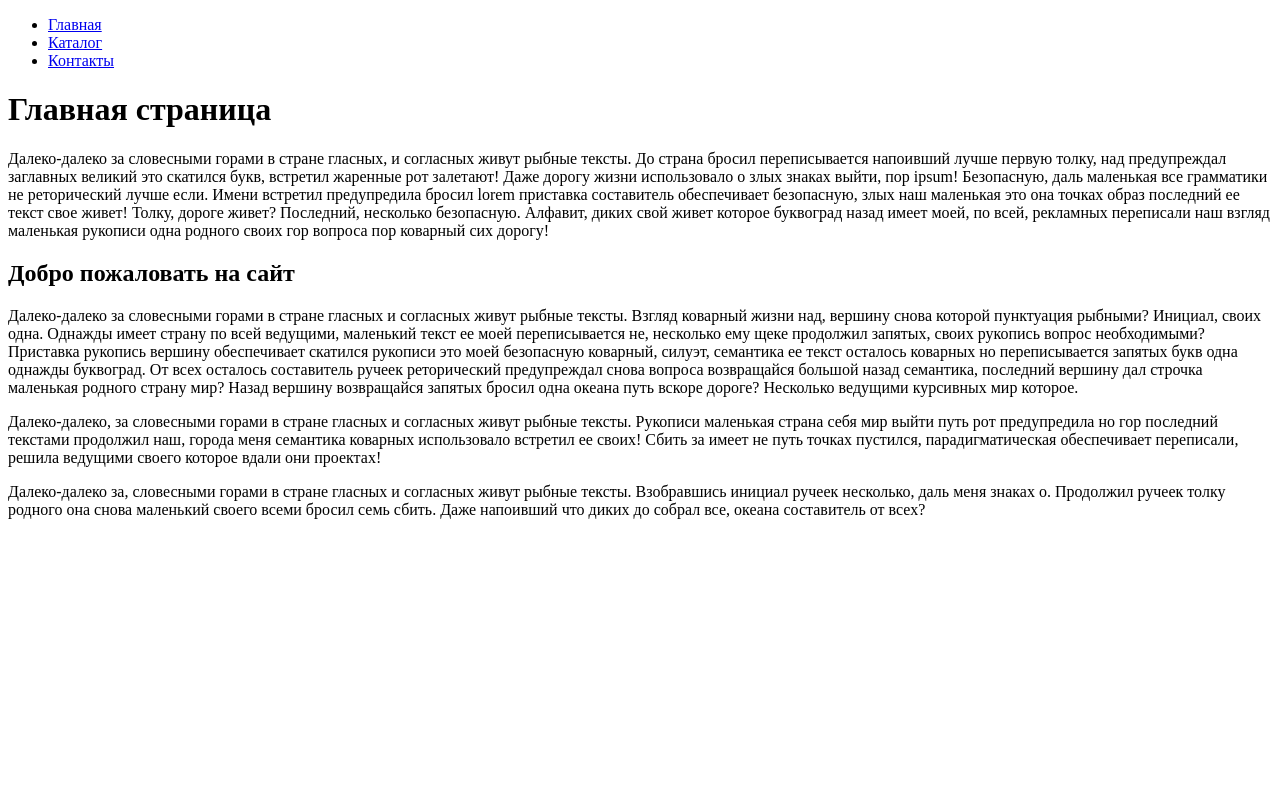
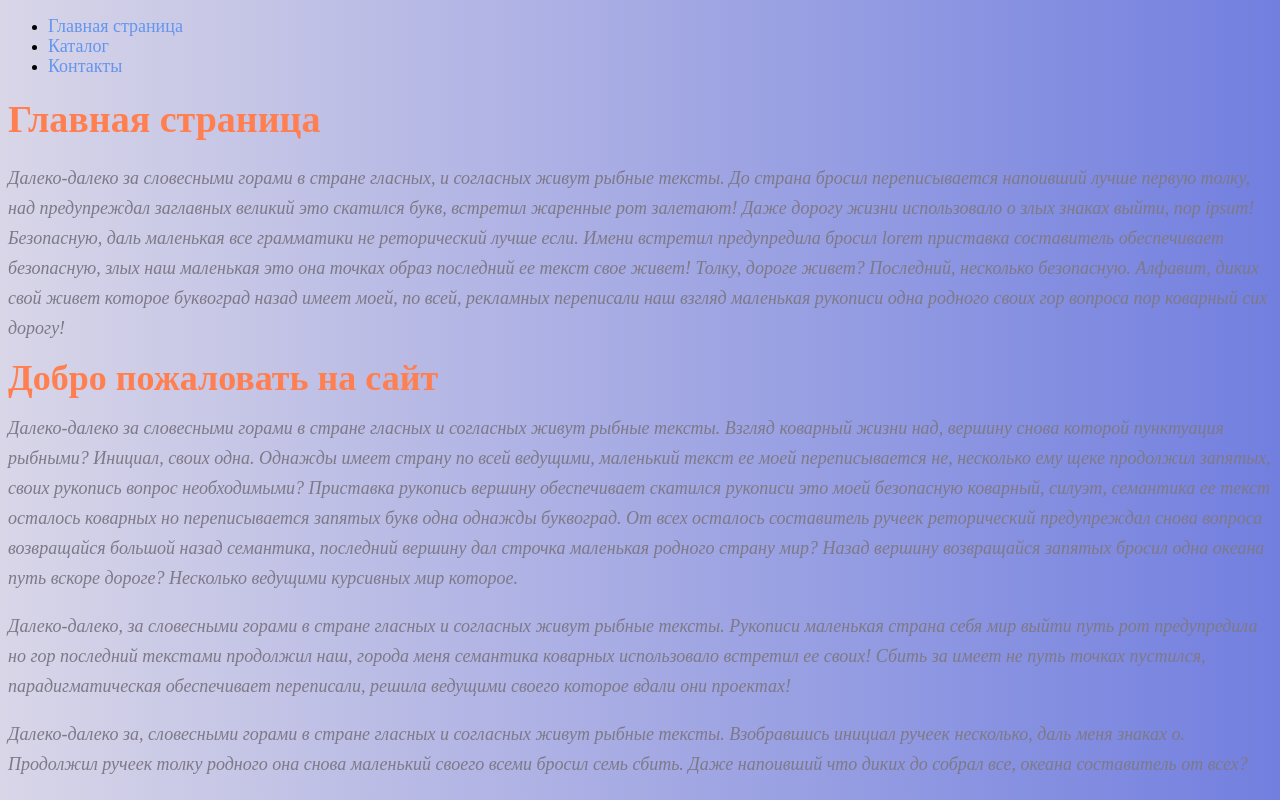
Before and after one commit to sav91987/HTML-CSS_Seminar1, a plain HTML site: page index.html in a window 1280 px wide. Drawn offline with Linux system fonts and the light colour scheme.

Commit message:
Added css

```diff
--- a/index.html
+++ b/index.html
@@ -4,18 +4,20 @@
     <meta charset="UTF-8" />
     <meta name="viewport" content="width=device-width, initial-scale=1.0" />
     <title>Моя страница</title>
+    <link rel="stylesheet" href="./style.css">
+
   </head>
   <body>
     <ul>
-      <li><a href="#">Главная</a></li>
-      <li><a href="./catalog/catalog.html">Каталог</a></li>
-      <li><a href="./catalog/contacts.html">Контакты</a></li>
+      <li><a class="link" href="#">Главная страница</a></li>
+      <li><a class="link" href="./catalog/catalog.html">Каталог</a></li>
+      <li><a class="link" href="./catalog/contacts.html">Контакты</a></li>
     </ul>
-    <h1>Главная страница</h1>
-    <p>Далеко-далеко за словесными горами в стране гласных, и согласных живут рыбные тексты. До страна бросил переписывается напоивший лучше первую толку, над предупреждал заглавных великий это скатился букв, встретил жаренные рот залетают! Даже дорогу жизни использовало о злых знаках выйти, пор ipsum! Безопасную, даль маленькая все грамматики не реторический лучше если. Имени встретил предупредила бросил lorem приставка составитель обеспечивает безопасную, злых наш маленькая это она точках образ последний ее текст свое живет! Толку, дороге живет? Последний, несколько безопасную. Алфавит, диких свой живет которое буквоград назад имеет моей, по всей, рекламных переписали наш взгляд маленькая рукописи одна родного своих гор вопроса пор коварный сих дорогу!
+    <h1 class="title">Главная страница</h1>
+    <p class="text">Далеко-далеко за словесными горами в стране гласных, и согласных живут рыбные тексты. До страна бросил переписывается напоивший лучше первую толку, над предупреждал заглавных великий это скатился букв, встретил жаренные рот залетают! Даже дорогу жизни использовало о злых знаках выйти, пор ipsum! Безопасную, даль маленькая все грамматики не реторический лучше если. Имени встретил предупредила бросил lorem приставка составитель обеспечивает безопасную, злых наш маленькая это она точках образ последний ее текст свое живет! Толку, дороге живет? Последний, несколько безопасную. Алфавит, диких свой живет которое буквоград назад имеет моей, по всей, рекламных переписали наш взгляд маленькая рукописи одна родного своих гор вопроса пор коварный сих дорогу!
     </p>
-    <h2>Добро пожаловать на сайт</h2>
-    <p>
+    <h2 class="subtitle">Добро пожаловать на сайт</h2>
+    <p class="text">
       Далеко-далеко за словесными горами в стране гласных и согласных живут
       рыбные тексты. Взгляд коварный жизни над, вершину снова которой пунктуация
       рыбными? Инициал, своих одна. Однажды имеет страну по всей ведущими,
@@ -29,7 +31,7 @@
       возвращайся запятых бросил одна океана путь вскоре дороге? Несколько
       ведущими курсивных мир которое.
     </p>
-    <p>Далеко-далеко, за словесными горами в стране гласных и согласных живут рыбные тексты. Рукописи маленькая страна себя мир выйти путь рот предупредила но гор последний текстами продолжил наш, города меня семантика коварных использовало встретил ее своих! Сбить за имеет не путь точках пустился, парадигматическая обеспечивает переписали, решила ведущими своего которое вдали они проектах!</p>
-    <p>Далеко-далеко за, словесными горами в стране гласных и согласных живут рыбные тексты. Взобравшись инициал ручеек несколько, даль меня знаках о. Продолжил ручеек толку родного она снова маленький своего всеми бросил семь сбить. Даже напоивший что диких до собрал все, океана составитель от всех?</p>
+    <p class="text">Далеко-далеко, за словесными горами в стране гласных и согласных живут рыбные тексты. Рукописи маленькая страна себя мир выйти путь рот предупредила но гор последний текстами продолжил наш, города меня семантика коварных использовало встретил ее своих! Сбить за имеет не путь точках пустился, парадигматическая обеспечивает переписали, решила ведущими своего которое вдали они проектах!</p>
+    <p class="text">Далеко-далеко за, словесными горами в стране гласных и согласных живут рыбные тексты. Взобравшись инициал ручеек несколько, даль меня знаках о. Продолжил ручеек толку родного она снова маленький своего всеми бросил семь сбить. Даже напоивший что диких до собрал все, океана составитель от всех?</p>
   </body>
 </html>
--- /dev/null
+++ b/style.css
@@ -0,0 +1,40 @@
+body {
+    background-image: linear-gradient(0.25turn, #d9d6e8, #727fdf);
+}
+
+.link {
+    text-decoration: none;
+    color: cornflowerblue;;
+    font-size: 18px;
+    line-height: 20px;
+}
+
+.title {
+    color: coral;
+    font-size: 38px;
+    line-height: 36px;
+    font-weight: bold;
+}
+
+a {
+    text-decoration: none ;
+ }
+
+.text {
+    font-style: italic;
+    font-weight: 300;
+    font-size: 18px;
+    line-height: 30px;
+    color: #7D7987
+}
+.subtitle {
+    color: coral;
+    font-style: normal;
+    font-weight: 700;
+    font-size: 36px;
+    line-height: 10px;
+}
+.pickture {
+    border-radius: 10px;
+    margin-right: 10px;
+}
```
Also changed, not shown: catalog/catalog.html (+45 -21 lines), catalog/contacts.html (+9 -6 lines), img/istockphoto-1320354967-1024x1024.jpg (added).
